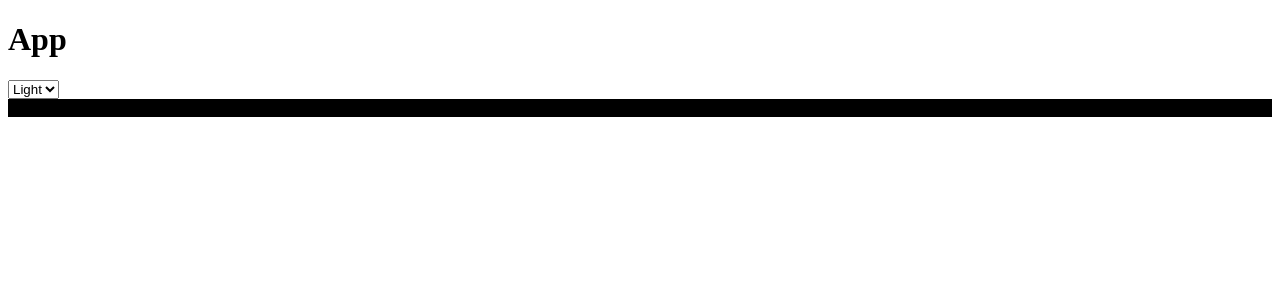
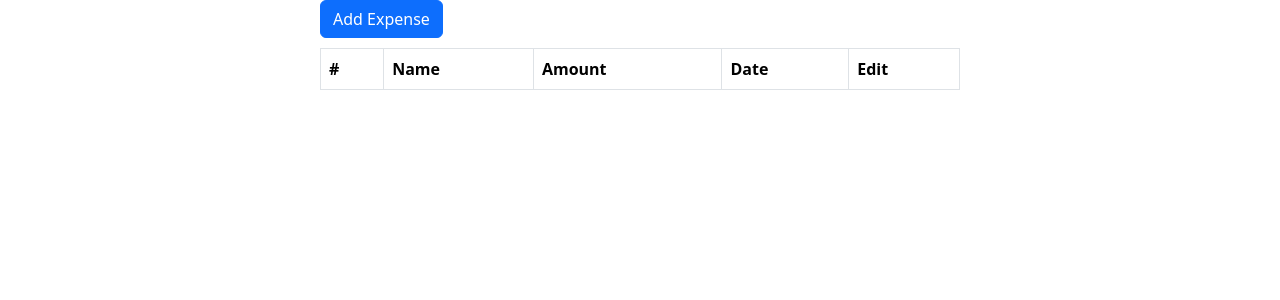
Before and after one commit to lequang123/CIJS90, a React (Create React App) app in the folder Mindx-CIJs90/code-intensive/: page / in a window 1280 px wide. Shown: the top 300 px of the page. Built offline with nearby package versions, Linux system fonts and the light colour scheme.

Commit message:
feat: edit

```diff
--- a/Mindx-CIJs90/code-intensive/package.json
+++ b/Mindx-CIJs90/code-intensive/package.json
@@ -9,6 +9,7 @@
     "bootstrap": "^5.3.2",
     "react": "^18.2.0",
     "react-bootstrap": "^2.9.1",
+    "react-datepicker": "^4.24.0",
     "react-dom": "^18.2.0",
     "react-scripts": "5.0.1",
     "react-toastify": "^9.1.3",
--- a/Mindx-CIJs90/code-intensive/public/index.html
+++ b/Mindx-CIJs90/code-intensive/public/index.html
@@ -15,6 +15,8 @@
       user's mobile device or desktop. See https://developers.google.com/web/fundamentals/web-app-manifest/
     -->
     <link rel="manifest" href="%PUBLIC_URL%/manifest.json" />
+
+    <link rel="stylesheet" href="https://cdnjs.cloudflare.com/ajax/libs/font-awesome/4.7.0/css/font-awesome.min.css">
     <!--
       Notice the use of %PUBLIC_URL% in the tags above.
       It will be replaced with the URL of the `public` folder during the build.
--- a/Mindx-CIJs90/code-intensive/src/App.js
+++ b/Mindx-CIJs90/code-intensive/src/App.js
@@ -1,4 +1,4 @@
-import AppContainer from './lesson9-context/AppContainer';
+import AppContainer from './big-assignment/components/Appcontainer';
 
 const App = () => {
   return (
--- a/Mindx-CIJs90/code-intensive/src/big-assignment/components/AddForm.jsx
+++ b/Mindx-CIJs90/code-intensive/src/big-assignment/components/AddForm.jsx
@@ -5,20 +5,20 @@ import 'react-toastify/dist/ReactToastify.css';
 import { v4 as uuidv4 } from 'uuid';
 
 export default function AddForm(props) {
-  const initData = {name: '', amount: '', date: '', id: uuidv4()};
+  const initData = { name: '', amount: '', date: '', id: uuidv4() };
   const [isAdded, setIsAdded] = useState(false);
   const [expenseInfo, setExpenseInfo] = useState(initData);
-  const {name, amount, date} = expenseInfo;
+  const { name, amount, date } = expenseInfo;
 
-  const handleChange = event =>{
-    const {name, value} = event.target;
-    setExpenseInfo({...expenseInfo, [name]: value, id: uuidv4()});
+  const handleChange = event => {
+    const { name, value } = event.target;
+    setExpenseInfo({ ...expenseInfo, [name]: value, id: uuidv4() });
   };
 
-  const handleAdd = () =>{
-    if(!name || !amount || !date){
+  const handleAdd = () => {
+    if (!name || !amount || !date) {
       toast.error('empty name, please input name!')
-    }else{
+    } else {
       props.handleAddExpenseInfo(expenseInfo);
       setExpenseInfo(() => {
         return expenseInfo;
@@ -30,9 +30,13 @@ export default function AddForm(props) {
 
   const handleChangeStatusAdd = () => setIsAdded(prev => !prev);
 
-  const handleCancel = () =>{
+  const handleCancel = () => {
     handleChangeStatusAdd();
     setExpenseInfo(initData);
+  }
+
+  const handleEdit = () => {
+
   }
 
   return (
@@ -67,17 +71,22 @@ export default function AddForm(props) {
               <Form.Label column sm="2"> Date</Form.Label>
               <Col sm="10">
                 <Form.Control id="date"
-                name="date" type="text"
+                  name="date" type="date"
                   value={date} placeholder="dd/mm/yyy"
                   onChange={handleChange}
                 />
               </Col>
             </Form.Group>
+            {
+              props.editExpenseInfo ?
+                <Button className="add-btn" onClick={handleEdit}>Edit</Button> :
                 <Button className="add-btn" onClick={handleAdd}>Add</Button>
+            }
+
             <Button onClick={handleCancel}>Cancel</Button>
           </Form>
       }
-      <ToastContainer position="top-center"/>
+      <ToastContainer position="top-center" />
     </div>
   )
 };
--- a/Mindx-CIJs90/code-intensive/src/big-assignment/components/Appcontainer.jsx
+++ b/Mindx-CIJs90/code-intensive/src/big-assignment/components/Appcontainer.jsx
@@ -6,16 +6,24 @@ import 'bootstrap/dist/css/bootstrap.min.css';
 
 function Appcontainer() {
   const [listExpenseInfos, setListExpenseInfos] = useState([]);
+  const [editExpenseInfo, setEditExpenseInfo] = useState(null);
 
   const handleAddExpenseInfo = expenseInfo =>{
-    console.log('appcontainer', expenseInfo);
     setListExpenseInfos([...listExpenseInfos, expenseInfo]);
+  }
+
+  const handleEditExpenseInfo = editExpenseInfo =>{
+    console.log(editExpenseInfo);
+    setEditExpenseInfo(editExpenseInfo);
   }
 
   return (
     <div className="app-container">
-        <AddForm handleAddExpenseInfo={handleAddExpenseInfo}/>
-        <DataGrid listExpenseInfos={listExpenseInfos} />
+        <AddForm handleAddExpenseInfo={handleAddExpenseInfo} editExpenseInfo={editExpenseInfo}/>
+        <DataGrid
+          listExpenseInfos={listExpenseInfos}
+          handleEditExpenseInfo={handleEditExpenseInfo}
+        />
     </div>
   )
 }
--- a/Mindx-CIJs90/code-intensive/src/big-assignment/components/DataGrid.jsx
+++ b/Mindx-CIJs90/code-intensive/src/big-assignment/components/DataGrid.jsx
@@ -10,6 +10,7 @@ function DataGrid(props) {
           <th>Name</th>
           <th>Amount</th>
           <th>Date</th>
+          <th>Edit</th>
         </tr>
       </thead>
       <tbody>
@@ -22,6 +23,9 @@ function DataGrid(props) {
                   <td>{item.name}</td>
                   <td>{item.amount}</td>
                   <td>{item.date}</td>
+                  <td style={{textAlign: 'center'}}>
+                    <span class="fa fa-pencil-square-o" aria-hidden="true" onClick={() => props.handleEditExpenseInfo(item)}></span>
+                    </td>
                 </tr>
               )
             })
```
Also changed, not shown: 1 other file (tests, documents, lock files or other folders). Lines whose indentation alone changed are shown as unchanged.
